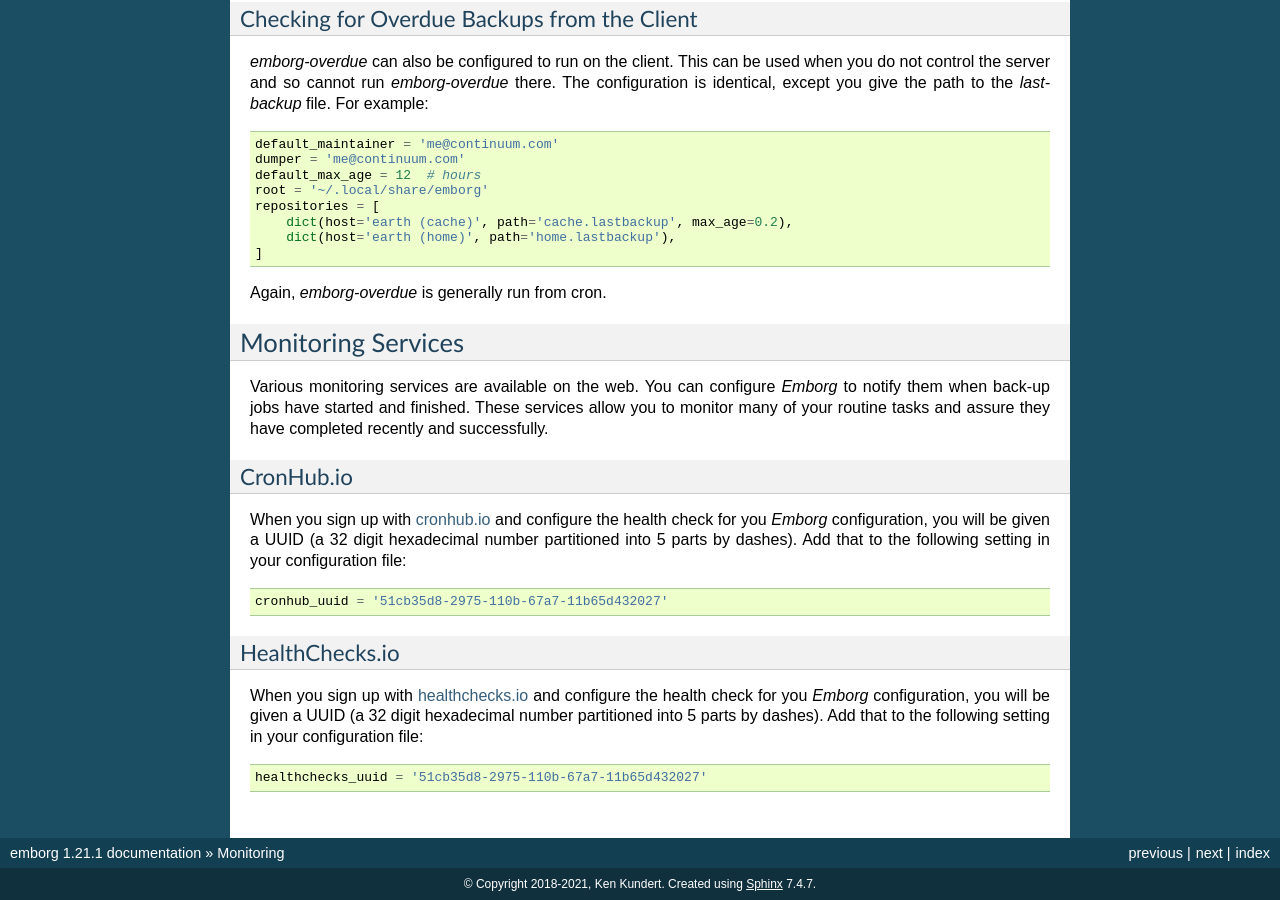
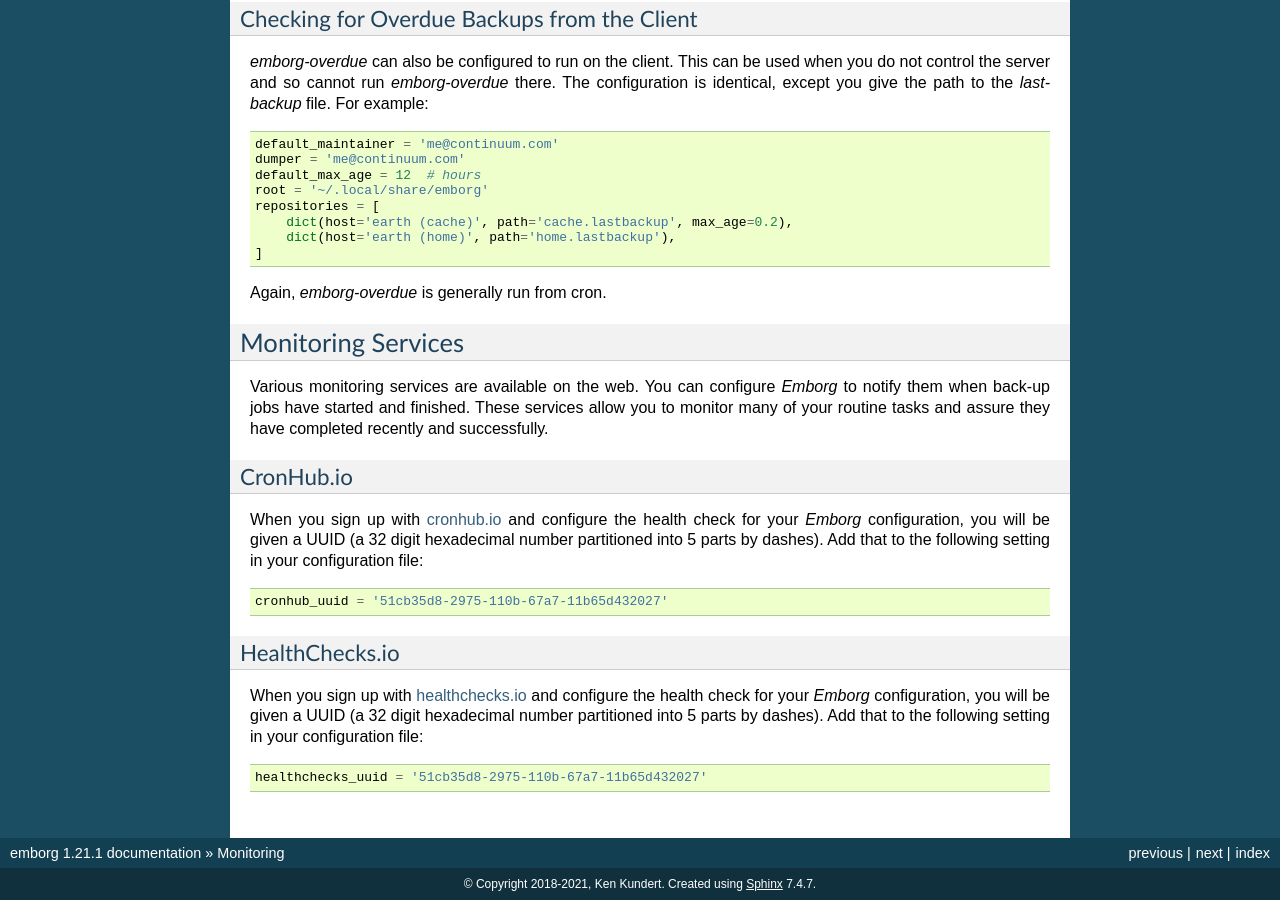
Before and after one commit to KenKundert/emborg, a Sphinx documentation site: the page built from doc/utilities.rst, in a window 1280 px wide and 900 px high, scrolled down 1692 px. Built offline with Sphinx 7.4.7, drawn with Linux system fonts in a browser that asks for light colours.

Commit message:
doc: nits

```diff
--- a/doc/utilities.rst
+++ b/doc/utilities.rst
@@ -150,7 +150,7 @@ CronHub.io
 ~~~~~~~~~~
 
 When you sign up with `cronhub.io <https://cronhub.io>`_ and configure the
-health check for you *Emborg* configuration, you will be given a UUID (a 32
+health check for your *Emborg* configuration, you will be given a UUID (a 32
 digit hexadecimal number partitioned into 5 parts by dashes).  Add that to the
 following setting in your configuration file:
 
@@ -165,7 +165,7 @@ HealthChecks.io
 ~~~~~~~~~~~~~~~
 
 When you sign up with `healthchecks.io <https://healthchecks.io>`_ and configure
-the health check for you *Emborg* configuration, you will be given a UUID (a 32
+the health check for your *Emborg* configuration, you will be given a UUID (a 32
 digit hexadecimal number partitioned into 5 parts by dashes).  Add that to the
 following setting in your configuration file:
 
```
